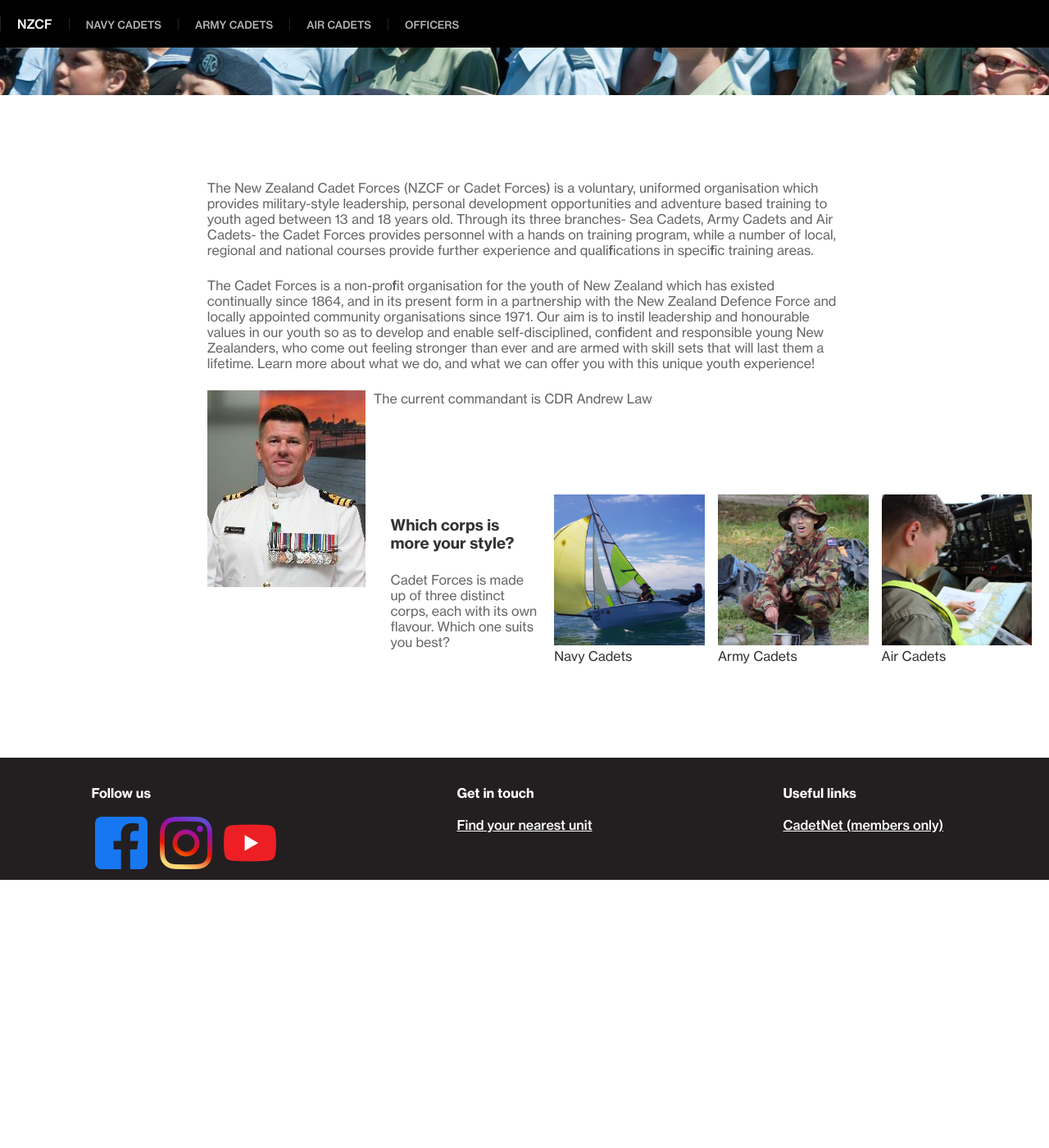
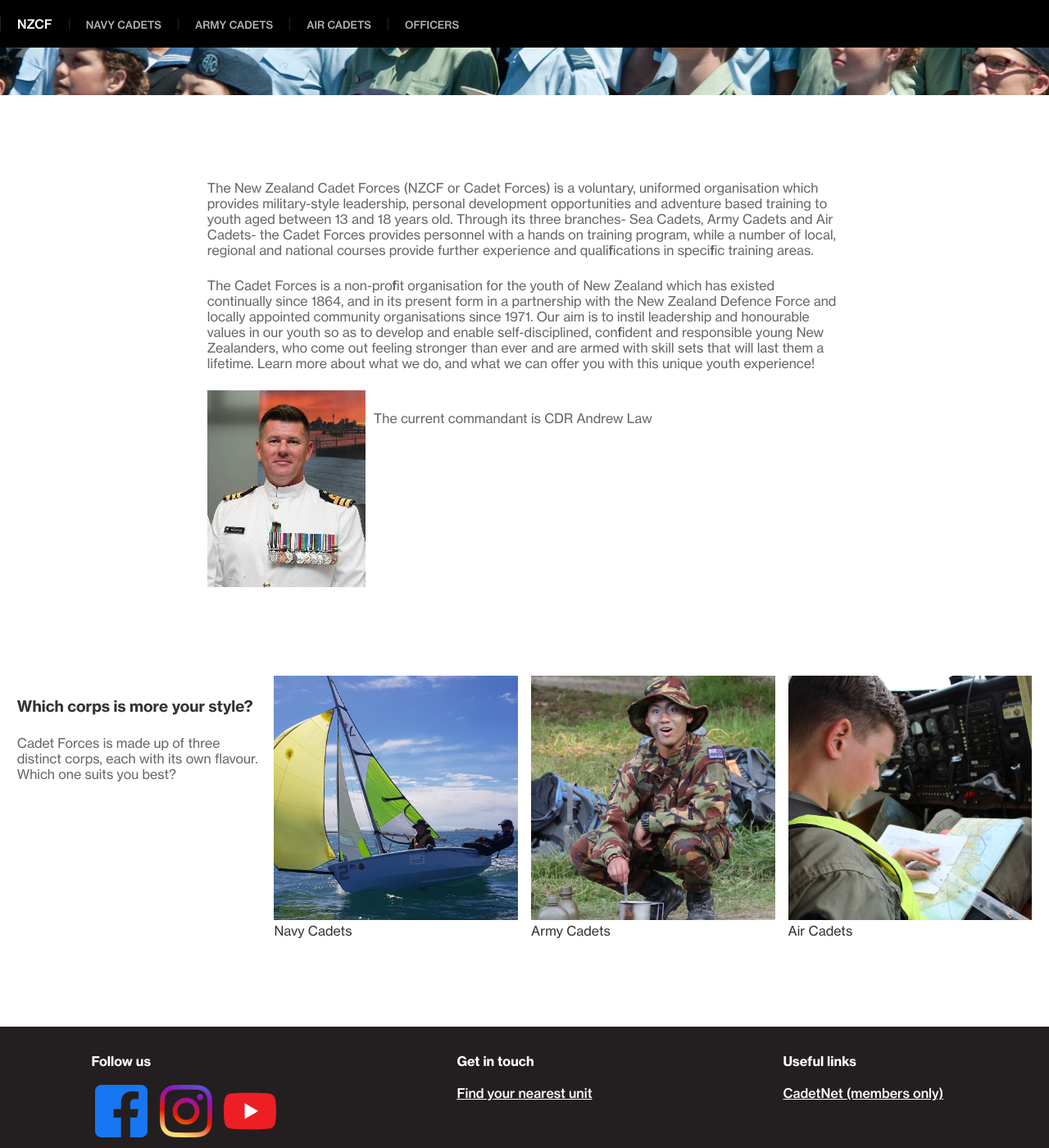
Before and after one commit to New-Zealand-Cadet-Forces/op-refresh, a Jekyll site: the page built from index.md, in a window 1280 px wide and 1400 px high, scrolled down 441 px. Shown: the whole window at 82% size. Built offline with Jekyll 4.4.1, drawn with Linux system fonts in a browser that asks for light colours; a script that is not in the unit is left out; before the commit the page ends 1514 px from its top, so only the background shows below that.

Commit message:
Clear float in COMDT block

```diff
--- a/_includes/commandant-block.html
+++ b/_includes/commandant-block.html
@@ -1,4 +1,4 @@
-<div>
+<div class="clear-container">
     <img src="/img/COMDT.jpg" alt="Commandant, NZCF" class="float-left">
     <p>The current commandant is {{ site.commandant }}</p>
 </div>
--- a/_sass/_resets.scss
+++ b/_sass/_resets.scss
@@ -21,3 +21,7 @@
     float: left;
     margin-right: 10px;
 }
+
+.clear-container {
+    overflow: auto;
+}
```
